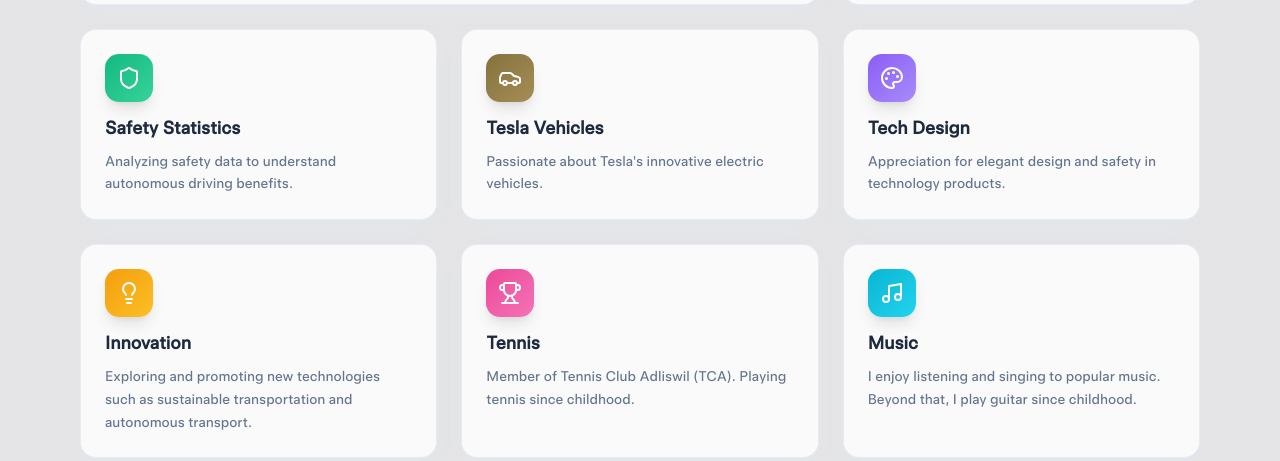
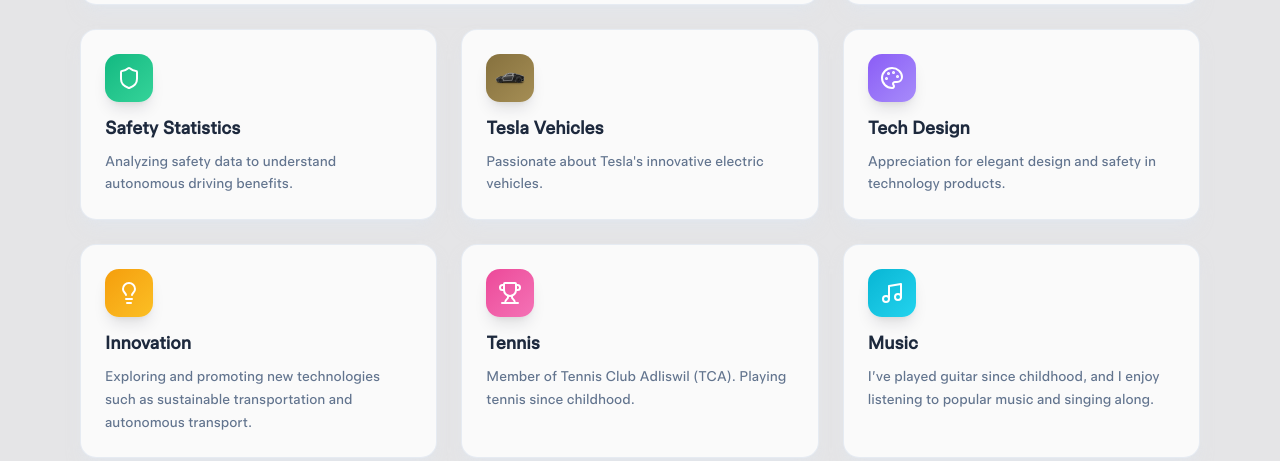
Before and after one commit to markosaraf/Marko_sarafijanovic, a Next.js app: page / in a window 1280 px wide. Shown: the part 1425-1886 px from the top of the page. Built offline with nearby package versions, Linux system fonts and the light colour scheme.

Commit message:
Refresh music bio and use white-door Cybercab vehicle icon

```diff
--- a/src/components/cybercab/home-gold.tsx
+++ b/src/components/cybercab/home-gold.tsx
@@ -1,6 +1,7 @@
 'use client'
 
 import { useState, useEffect } from 'react'
+import CybercabVehicleIcon from './vehicle-icon'
 import { motion, AnimatePresence } from 'framer-motion'
 import {
   Car,
@@ -127,7 +128,7 @@ const interests = [
     gradient: 'from-[#10B981] to-[#34D399]'
   },
   {
-    icon: Car,
+    icon: CybercabVehicleIcon,
     title: 'Tesla Vehicles',
     description: 'Passionate about Tesla\'s innovative electric vehicles.',
     gradient: 'from-[#E31937] to-[#FF6B6B]'
@@ -153,7 +154,7 @@ const interests = [
   {
     icon: Music,
     title: 'Music',
-    description: 'I enjoy listening and singing to popular music. Beyond that, I play guitar since childhood.',
+    description: "I’ve played guitar since childhood, and I enjoy listening to popular music and singing along.",
     gradient: 'from-[#06B6D4] to-[#22D3EE]'
   }
 ]
--- a/src/components/cybercab/home-pale.tsx
+++ b/src/components/cybercab/home-pale.tsx
@@ -1,6 +1,7 @@
 'use client'
 
 import { useState, useEffect } from 'react'
+import CybercabVehicleIcon from './vehicle-icon'
 import { motion, AnimatePresence } from 'framer-motion'
 import {
   Car,
@@ -127,7 +128,7 @@ const interests = [
     gradient: 'from-[#10B981] to-[#34D399]'
   },
   {
-    icon: Car,
+    icon: CybercabVehicleIcon,
     title: 'Tesla Vehicles',
     description: 'Passionate about Tesla\'s innovative electric vehicles.',
     gradient: 'from-[#86713e] to-[#a58e55]'
@@ -153,7 +154,7 @@ const interests = [
   {
     icon: Music,
     title: 'Music',
-    description: 'I enjoy listening and singing to popular music. Beyond that, I play guitar since childhood.',
+    description: "I’ve played guitar since childhood, and I enjoy listening to popular music and singing along.",
     gradient: 'from-[#06B6D4] to-[#22D3EE]'
   }
 ]
--- /dev/null
+++ b/src/components/cybercab/vehicle-icon.tsx
@@ -0,0 +1,3 @@
+export default function CybercabVehicleIcon({ className }: { className?: string }) {
+  return <img src="/cybercab/artwork/cybercab-vehicle-white.svg" alt="" aria-hidden="true" className={className} style={{ objectFit: 'contain', transform: 'scale(1.35)' }} />
+}
```
Also changed, not shown: public/cybercab/artwork/cybercab-vehicle-white.svg (added).
